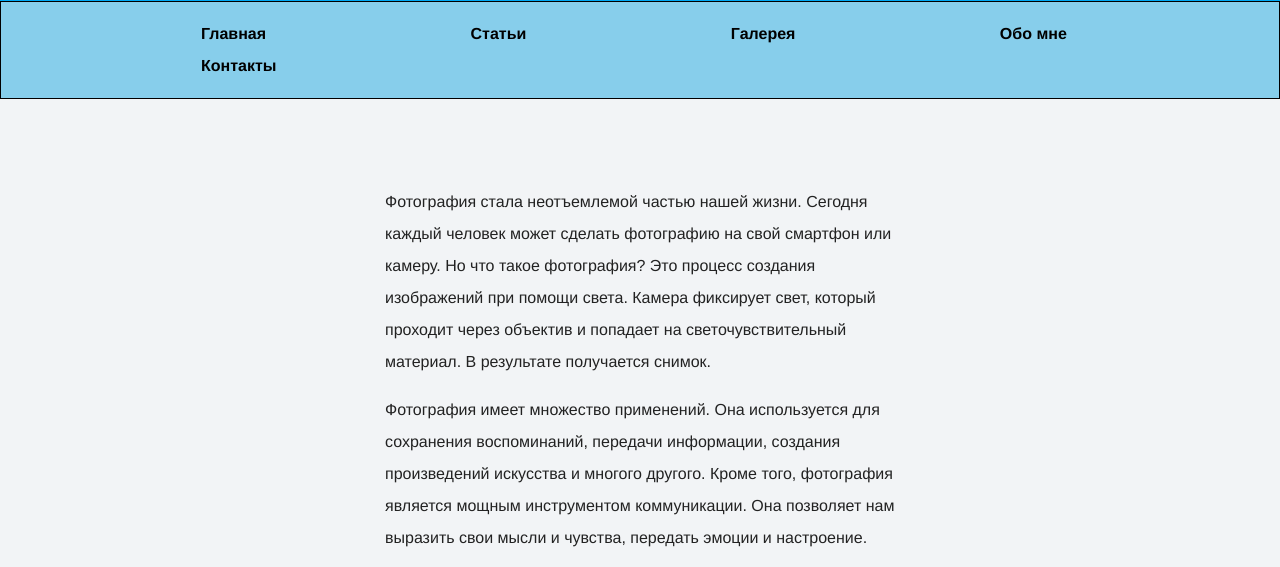
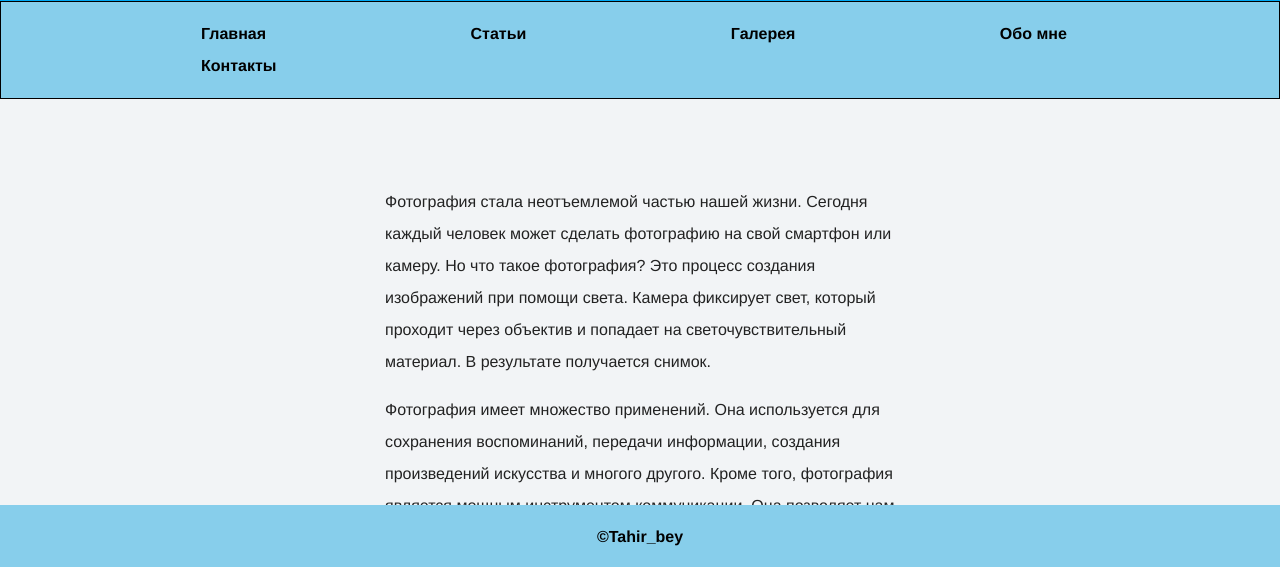
Before and after one commit to SergeySandul/hayatfoto, a plain HTML site: page index.html in a window 1280 px wide. Shown: the part 225-792 px from the top of the page. Drawn offline with Linux system fonts and the light colour scheme.

Commit message:
Обновление стилей

```diff
--- a/style.css
+++ b/style.css
@@ -107,7 +107,8 @@ section {
 }
 
 .site-footer {
-  position: absolute;
+  position: sticky; /* Привязка подвала к низу окна браузера */
+  bottom: 0; /* Привязка подвала к низу окна браузера */
   min-width: 960px;
   width: 100%;
   height: 70px;
```
